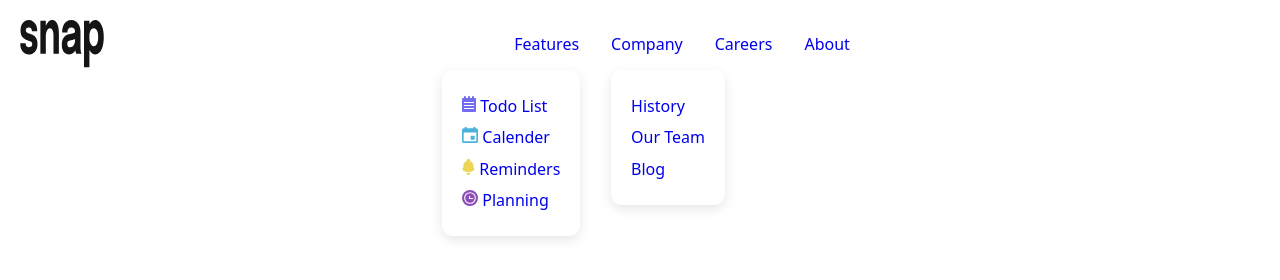
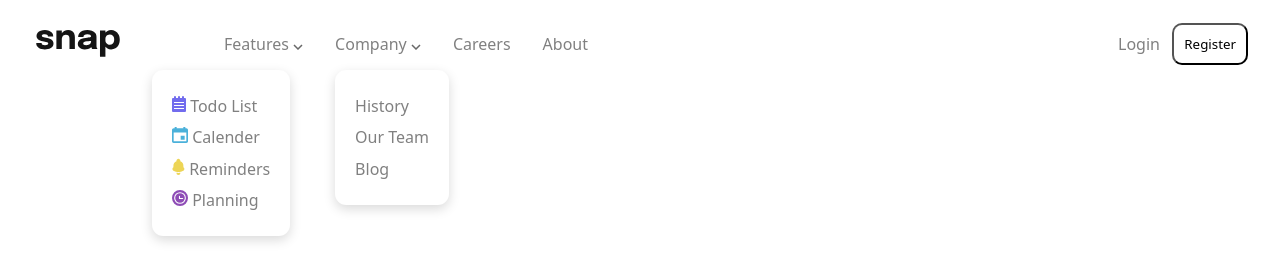
Before and after one commit to Ashok-Kumar-dharanikota/FM-dropdown-responsive-website, a plain HTML site: page index.html in a window 1280 px wide. Drawn offline with Linux system fonts and the light colour scheme.

Commit message:
Javascript DOM manupulations in Nav Bar

```diff
--- a/Style.css
+++ b/Style.css
@@ -4,14 +4,26 @@
     font-family: system-ui, -apple-system, BlinkMacSystemFont, 'Segoe UI', Roboto, Oxygen, Ubuntu, Cantarell, 'Open Sans', 'Helvetica Neue', sans-serif;
 }
 
+header {
+    display: flex;
+    justify-content: space-between;
+    align-items: center;
+}
+
 .nav-container {
     display: flex;
+    align-items: center;
     padding: 20px;
+}
+
+.logo {
+    padding-left: 1rem;
 }
 
 .navbar {
     margin: auto;
     padding: 0.5rem 1.5rem;
+    margin-left: 5rem;
 }
 
 .nav-links {
@@ -32,7 +44,7 @@
     position: absolute;
     background: #fff;
     border-radius: 0.7rem;
-    box-shadow: 0 4px 12px rgba(0, 0, 0, 0.1);
+    box-shadow: 0 4px 12px rgba(0, 0, 0, 0.15);
     padding: 20px;
     margin-top: 15px;
 }
@@ -40,11 +52,28 @@
 a {
     text-decoration: none;
     font-weight: 500;
+    color: #808080;
+}
+
+a:hover {
+    color: black;
 }
 
 
+#dd-one {
+    margin-left: -4.5rem;
+}
 
-.dd-one {
-    margin-left: -4.5rem;
+.userAuth {
+    margin-right: 2rem;
+    width: 130px;
+    display: flex;
+    align-items: center;
+    justify-content: space-between;
+}
 
+.userAuth button {
+    background-color: #fff;
+    padding: 10px;
+    border-radius: 10px;
 }
--- a/index.html
+++ b/index.html
@@ -9,6 +9,7 @@
 
   <link rel="icon" type="image/png" sizes="32x32" href="./images/favicon-32x32.png">
   <link rel="stylesheet" href="Style.css">
+
   <title>Frontend Mentor | Intro section with dropdown navigation</title>
 
   <!-- Feel free to remove these styles or customise in your own stylesheet 👍 -->
@@ -74,10 +75,10 @@
 
         <ul class="nav-links">
 
-          <li class="nav-link">
-            <a href="#">Features</a>
+          <li class="nav-link" id="Features">
+            <a href="#">Features <img src="/images/icon-arrow-down.svg" alt="icon-arrow-down"></a>
 
-            <ul class="drop-down dd-one">
+            <ul class="drop-down" id="dd-one">
               <li><a href="#"> <img src="/images/icon-todo.svg" alt=""> Todo List</a></li>
               <li><a href="#"> <img src="/images/icon-calendar.svg" alt=""> Calender</a></li>
               <li><a href="#"> <img src="/images/icon-reminders.svg" alt=""> Reminders</a></li>
@@ -86,10 +87,10 @@
             </ul>
           </li>
 
-          <li class="nav-link">
-            <a href="#">Company</a>
+          <li class="nav-link" id="Company">
+            <a href="#">Company <img src="/images/icon-arrow-down.svg" alt="icon-arrow-down"></a>
 
-            <ul class="drop-down dd-two">
+            <ul class="drop-down" id="dd-two">
               <li><a href="#">History</a></li>
               <li><a href="#">Our Team</a></li>
               <li><a href="#">Blog</a></li>
@@ -107,6 +108,12 @@
 
         </ul>
       </nav>
+    </div>
+
+    <div class="userAuth">
+
+      <a href="#">Login</a>
+      <button>Register</button>
     </div>
 
   </header>
@@ -133,6 +140,11 @@
     Challenge by <a href="https://www.frontendmentor.io?ref=challenge" target="_blank">Frontend Mentor</a>.
     Coded by <a href="#">Your Name Here</a>.
   </div> -->
+
+  <!-- Linking the external script -->
+<script src="script.js"></script>
+
+
 </body>
 
 </html>
--- /dev/null
+++ b/script.js
@@ -0,0 +1,17 @@
+const feature = document.getElementById('Features');
+const ddone = document.getElementById("dd-one");
+const ddtwo = document.getElementById("dd-two");
+
+var count = 0;
+
+// Add a click event listener
+feature.addEventListener('click', function () {
+    if (count == 0) {
+        ddone.style.display = "none";
+        count++;
+    }
+    else {
+        ddone.style.display = "block";
+        count--;
+    }
+});
```
